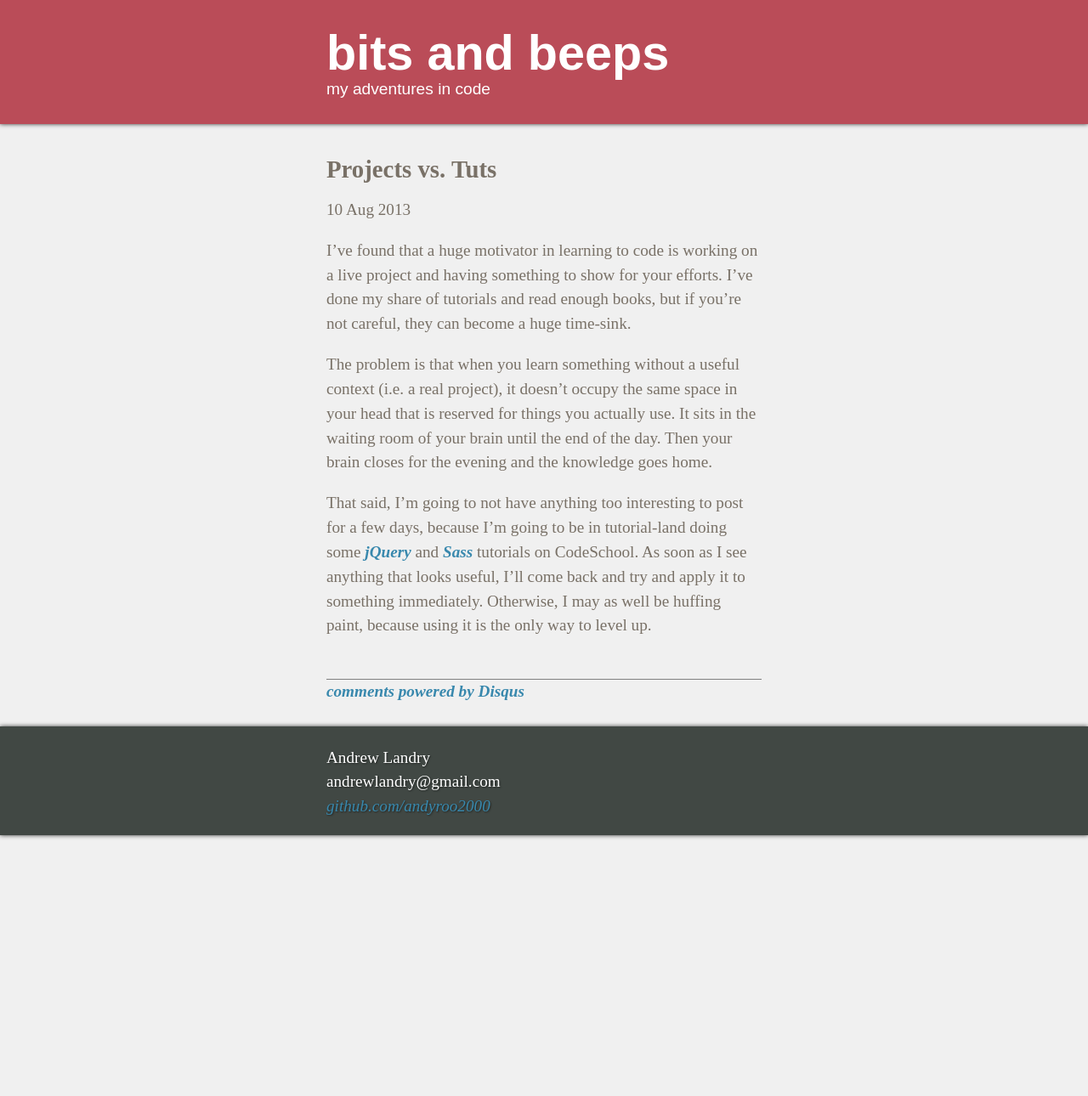
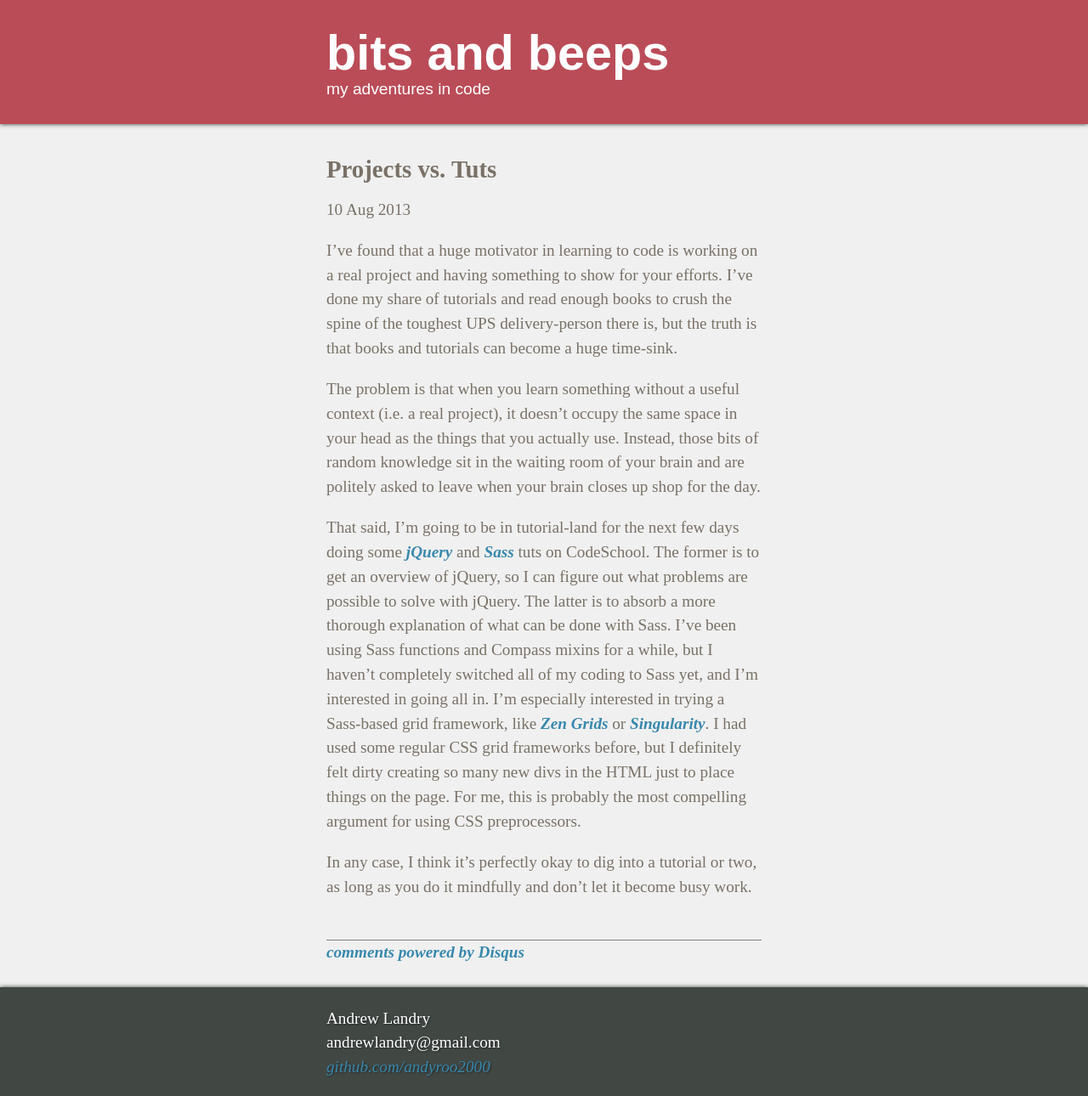
Before and after one commit to andyroo2000/andyroo2000.github.io, a Jekyll site: the page built from _posts/2013-08-10-Projects-vs-Tuts.markdown, in a window 1280 px wide. Shown: the whole page at 85% size. Built offline with Jekyll 4.4.1, drawn with Linux system fonts in a browser that asks for light colours; Markdown is read by kramdown in place of the engine named in the settings; comment, search, counter and statistics services are not loaded.

Commit message:
Edit post - projects vs tuts

```diff
--- a/_posts/2013-08-10-Projects-vs-Tuts.markdown
+++ b/_posts/2013-08-10-Projects-vs-Tuts.markdown
@@ -5,8 +5,10 @@ date:   2013-08-10 17:34:46
 categories: musings
 ---
 
-I've found that a huge motivator in learning to code is working on a live project and having something to show for your efforts. I've done my share of tutorials and read enough books, but if you're not careful, they can become a *huge* time-sink.
+I've found that a huge motivator in learning to code is working on a real project and having something to show for your efforts. I've done my share of tutorials and read enough books to crush the spine of the toughest UPS delivery-person there is, but the truth is that books and tutorials can become a *huge* time-sink.
 
-The problem is that when you learn something without a useful context (i.e. a real project), it doesn't occupy the same space in your head that is reserved for things you actually use. It sits in the waiting room of your brain until the end of the day. Then your brain closes for the evening and the knowledge goes home.
+The problem is that when you learn something without a useful context (i.e. a real project), it doesn't occupy the same space in your head as the things that you actually use. Instead, those bits of random knowledge sit in the waiting room of your brain and are politely asked to leave when your brain closes up shop for the day.
 
-That said, I'm going to not have anything too interesting to post for a few days, because I'm going to be in tutorial-land doing some [jQuery](http://zfer.us/0o7st) and [Sass](http://zfer.us/uU8RN) tutorials on CodeSchool. As soon as I see anything that looks useful, I'll come back and try and apply it to something immediately. Otherwise, I may as well be huffing paint, because using it is the only way to level up.
+That said, I'm going to be in tutorial-land for the next few days doing some [jQuery](http://zfer.us/0o7st) and [Sass](http://zfer.us/uU8RN) tuts on CodeSchool. The former is to get an overview of jQuery, so I can figure out what problems are possible to solve with jQuery. The latter is to absorb a more thorough explanation of what can be done with Sass. I've been using Sass functions and Compass mixins for a while, but I haven't completely switched all of my coding to Sass yet, and I'm interested in going all in. I'm especially interested in trying a Sass-based grid framework, like [Zen Grids](http://zengrids.com/) or [Singularity](https://github.com/Team-Sass/Singularity). I had used some regular CSS grid frameworks before, but I definitely felt dirty creating so many new divs in the HTML just to place things on the page. For me, this is probably the most compelling argument for using CSS preprocessors.
+
+In any case, I think it's perfectly okay to dig into a tutorial or two, as long as you do it mindfully and don't let it become busy work.
```
